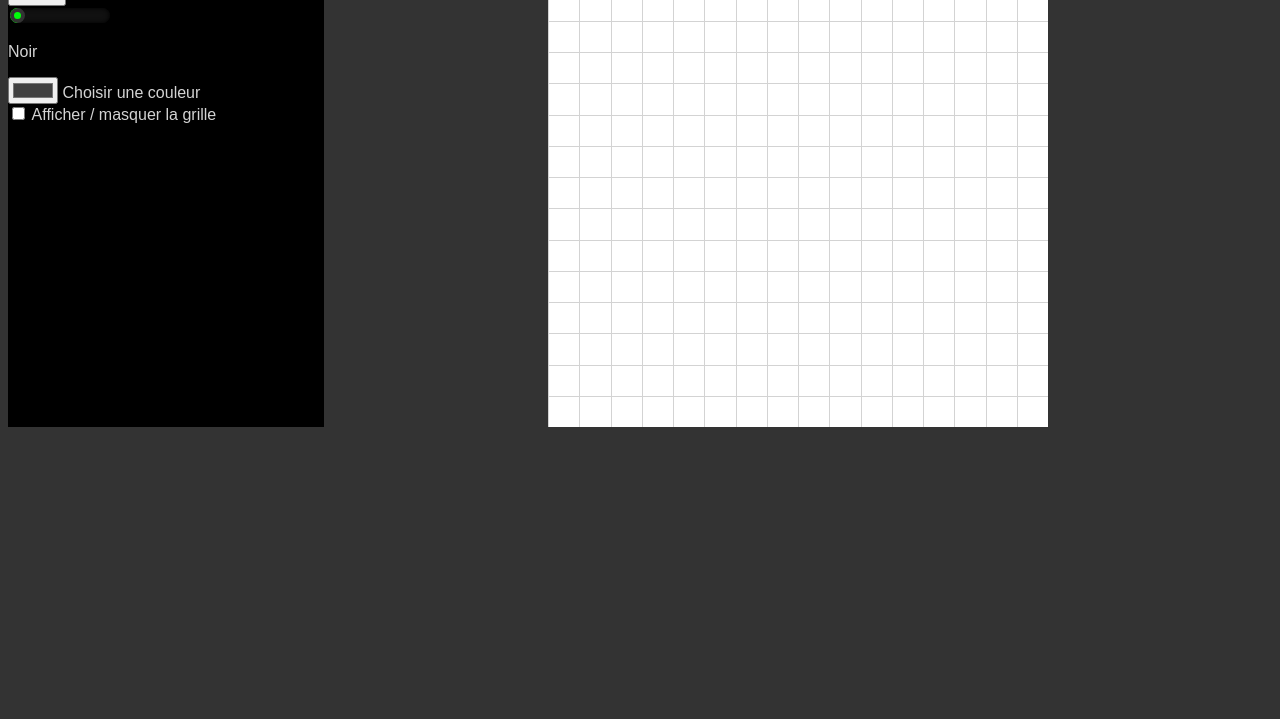
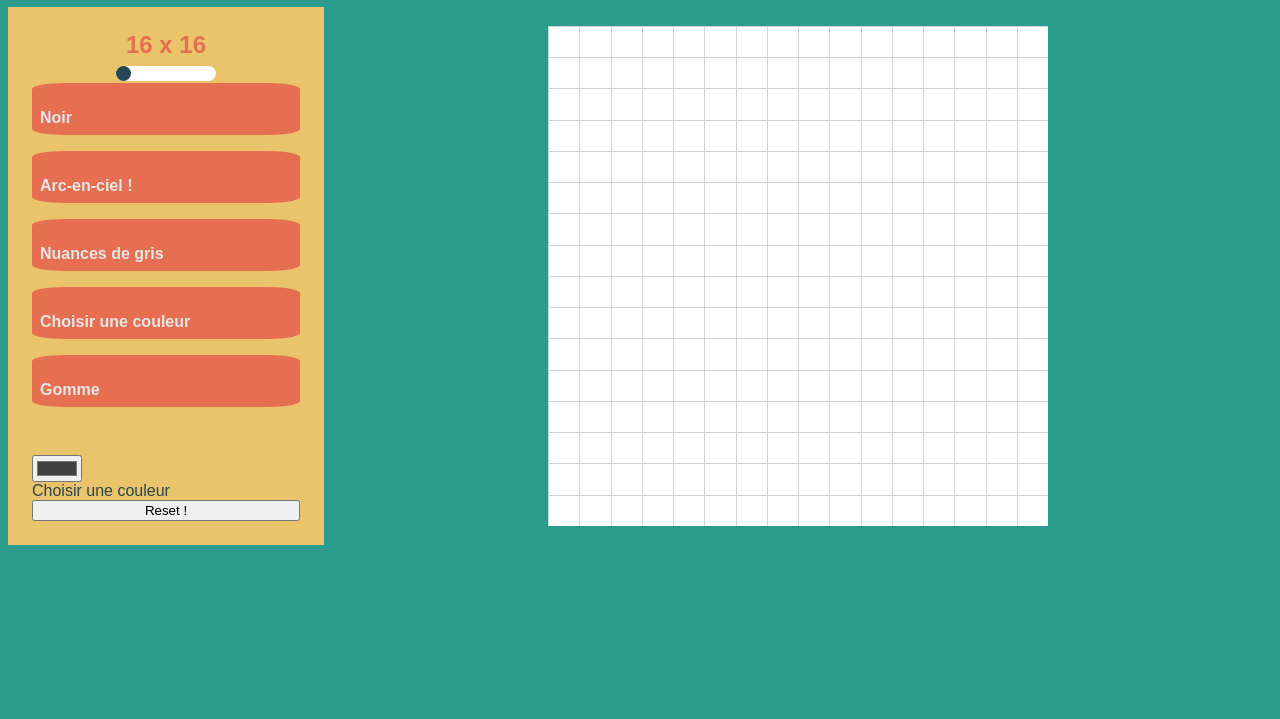
Before and after one commit to nicolasseine/Etch-a-sketch, a plain HTML site: page index.html in a window 1280 px wide. Shown: the part 81-800 px from the top of the page. Drawn offline with Linux system fonts and the light colour scheme.

Commit message:
CSS styling

```diff
--- a/index.html
+++ b/index.html
@@ -11,7 +11,9 @@
 </head>
 
 <body>
-    <header></header>
+    <header>
+        <h1>L'ardoise magique</h1>
+    </header>
 
     <aside class="menu">
 
@@ -23,16 +25,42 @@
             </Input>
         </div>
 
+
+        <form class="options" id="mode-selection-form">
+            <div class="mode-option">
+                <input type="radio" name="color-mode" id="black" value="black" checked>
+                <label for="black">Noir</label>
+            </div>
+
+            <div class="mode-option">
+                <input type="radio" name="color-mode" id="rainbow" value="rainbow">
+                <label for="rainbow">Arc-en-ciel !</label>
+            </div>
+
+            <div class="mode-option">
+                <input type="radio" name="color-mode" id="grey" value="grey">
+                <label for="grey">Nuances de gris</label>
+            </div>
+
+            <div class="mode-option">
+                <input type="radio" name="color-mode" id="picked" value="picked">
+                <label for="picked">Choisir une couleur</label>
+            </div>
+
+            <div class="mode-option">
+                <input type="radio" name="color-mode" id="eraser" value="eraser">
+                <label for="eraser">Gomme</label>
+            </div>
+            <!-- <Input onchange="updateMode()" class=" range" id="mode" type="range" value="1" min="1" max="4"> -->
+            <p id="selected-mode-display"></p>
+
+        </form>
+
+        <div class="options"><input type="color" id="color-picker" value="#404040">
+            <label for="color-picker">Choisir une couleur</label></div>
+
         <button id=clear-grid>Reset !</button>
 
-        <div class="options mode">
-            <Input onchange="updateMode()" class=" range" id="mode" type="range" value="1" min="1" max="4">
-            <p id="selected-mode-display"></p>
-        </div>
-        <div class="options"><input type="color" id="color-picker" value="#404040">
-            <label for="color-picker">Choisir une couleur</label></div>
-        <div class="options"><input type="checkbox" id="toggle-lines"> <label for="toggle-lines">Afficher / masquer la
-                grille</label></div>
 
     </aside>
 
--- a/main.JS
+++ b/main.JS
@@ -19,7 +19,7 @@ function createGrid(n) {
 
     for (let i = 0; i < (n * n); i++) {
         const cell = document.createElement('div');
-        cell.className = 'cell';
+        cell.className = 'cell greyable';
         gridBuffer.appendChild(cell);
         grid.style.gridTemplateRows = `repeat(${n}, 1fr)`; //Changing grid css
         grid.style.gridTemplateColumns = `repeat(${n}, 1fr)`; // properties to resize cells
@@ -39,26 +39,10 @@ function createGrid(n) {
 
 // 3.Enable choosing drawing mode
 
-const modeSelector = document.getElementById("mode");
-let selectedMode = modeSelector.value;
-console.log(selectedMode);
+const modeSelector = document.getElementById("mode-selection-form");
+let selectedMode = document.querySelector('input[name="color-mode"]:checked').value;
+modeSelector.addEventListener('change', e => selectedMode = e.target.value);
 
-function updateMode() {
-    const cells = grid.querySelectorAll(".cell");
-
-    selectedMode = document.getElementById("mode").value;
-    selectedModeDisplay.textContent = (selectedMode === "1") ? "Noir" : (selectedMode === "2") ? "aléatoire" : (selectedMode === "3") ? "gris" : "au choix";
-    if (selectedMode === "3") {
-        for (let cell of cells) {
-            if (!cell.classList.contains("colored")) {
-                cell.style.backgroundColor = "rgba(0,0,0,0)";
-            }
-            cell.classList.add("greyable");
-
-
-        }
-    }
-}
 
 
 // 4. Coloring cells when mouse hovers
@@ -83,13 +67,12 @@ function color(element, selectedMode) {
 
     switch (selectedMode) {
 
-        case "1": // black
+        case "black":
             element.style.backgroundColor = "#000";
             element.classList.add("colored");
-            console.log("ok");
             break;
 
-        case "2": // rainbow
+        case "rainbow":
             const random = n => Math.floor(Math.random() * (n + 1));
             let r = random(255);
             let g = random(255);
@@ -97,32 +80,45 @@ function color(element, selectedMode) {
             let rgb = `rgb(${r},${g},${b})`;
             element.style.backgroundColor = rgb;
             element.classList.add("colored");
+            element.classList.add("rainbowed");
             break;
-        case "3": //grey
+
+        case "grey":
             element.classList.add("colored");
+            //Prevent cells already turned black to turn lighter (see below)
             if (element.classList.contains("greyable")) {
+
+                // Prevents rainbowed cell from turning black
+                if (element.classList.contains("rainbowed")) {
+                    element.style.backgroundColor = "rgba(0,0,0,0)";
+                    element.classList.remove("rainbowed");
+                }
+
+                //Extracting the alpha value from the color name string in rgba
                 const currentColor = `" ${element.style.backgroundColor}"`;
                 let alpha = +(currentColor.slice(currentColor.lastIndexOf(",") + 1,
                     currentColor.lastIndexOf(')')));
-                console.log(alpha);
                 let newalpha = alpha + 0.1;
                 if (newalpha == 1) {
                     element.classList.remove("greyable");
                 }
-                console.log(newalpha);
                 const newColor = `rgba(0,0,0,${newalpha})`;
                 element.style.backgroundColor = newColor;
             }
             break;
-        case "4": //color selector:
+
+        case "picked":
             element.style.backgroundColor = pickedColor;
+            element.classList.add("colored");
+            element.classList.add("rainbowed");
+
+            break;
+
+        case "eraser":
+            element.style.backgroundColor = "white";
             element.classList.remove("colored");
     }
 }
-
-
-
-
 
 //5 Button to clear grid
 
@@ -132,8 +128,7 @@ function clearGrid() {
     Array.from(cells).forEach((cell) => {
         cell.classList.remove("colored");
         cell.classList.add("greyable");
-        cell.style.backgroundColor = "white";
-        updateMode();
+        cell.style.backgroundColor = "rgba(0,0,0,0)";
     });
 }
 
@@ -159,4 +154,3 @@ function updateAndCreateGrid(pixels) {
 }
 
 createGrid(size);
-updateMode();
--- a/style.css
+++ b/style.css
@@ -1,27 +1,69 @@
 body {
-    background-color: rgb(51, 51, 51);
+    background-color: #2a9d8f;
     display: grid;
     grid-template-columns: repeat(4, 1fr);
     font-family: Arial, Helvetica, sans-serif;
 }
 
 header {
-    width: 100%;
-    background-color: white;
+    text-align: center;
+    grid-column: 2 /span 3;
+    color: white;
+
 }
 
 aside {
     grid-column: 1;
-    background-color: black;
-    color: lightgray;
+    background-color: #e9c46a;
+    color: #264653;
+    display: flex;
+    flex-direction: column;
+    justify-content: space-between;
+    padding: 1.5em;
+}
+
+#mode-selection-form {
+    display: flex;
+    flex-direction: column;
+    gap: 1em
+}
+
+.mode-option {
+    padding: 0.5em;
+    background-color: #e76f51;
+    color: rgb(231, 231, 231);
+    font-weight: bold;
+    transition: 0.1s;
+    border-radius: 12%;
 
 }
+
+.mode-option:hover {
+    color: white;
+    transform: scale(1.05);
+}
+
+
+
+input[type="radio"] {
+    appearance: none;
+}
+
+label {
+    display: inline-block;
+    width: 100%;
+    height: 100%;
+}
+
+
+
 
 main {
     grid-column: span 3;
     display: flex;
     justify-content: center;
     align-content: center;
+
 
 }
 
@@ -33,38 +75,42 @@ main {
     grid-template-rows: repeat(16, 1fr);
     background-color: white;
     justify-self: center;
+    align-self: center;
 
 }
 
 .cell {
     border-top: 1px solid lightgray;
     border-left: 1px solid lightgray;
-    background-color: "white";
+    background-color: rgba(0, 0, 0, 0);
 }
 
 
 
 
 /* Slider code made by Shashank sharma : https: //codepen.io/shashank_coder/pen/jOqxOpK */
+.slider {
+    display: flex;
+    flex-direction: column;
+    align-items: center;
+    gap: 5px;
+}
 
 #rangeValue {
-    position: relative;
-    display: block;
-    text-align: center;
-    font-size: 2em;
-    color: #999;
-    font-weight: 400;
+    font-size: 1.5em;
+    color: #e76f51;
+    font-weight: 700;
 }
 
 .range {
     width: 100px;
     height: 15px;
     -webkit-appearance: none;
-    background: #111;
+    background: white;
     outline: none;
     border-radius: 15px;
     overflow: hidden;
-    box-shadow: inset 0 0 5px rgba(0, 0, 0, 1);
+    /* box-shadow: inset 0 0 5px rgba(0, 0, 0, 1); */
 }
 
 .range::-webkit-slider-thumb {
@@ -72,10 +118,13 @@ main {
     width: 15px;
     height: 15px;
     border-radius: 50%;
-    background: #00fd0a;
+    background: #264653;
     cursor: pointer;
-    border: 4px solid #333;
-    box-shadow: -407px 0 0 400px #00fd0a;
+    /* border: 4px solid #333; */
+    box-shadow: -407px 0 0 400px;
 }
 
 /* End of slider code */
+
+
+/* Mode selector*/
```
